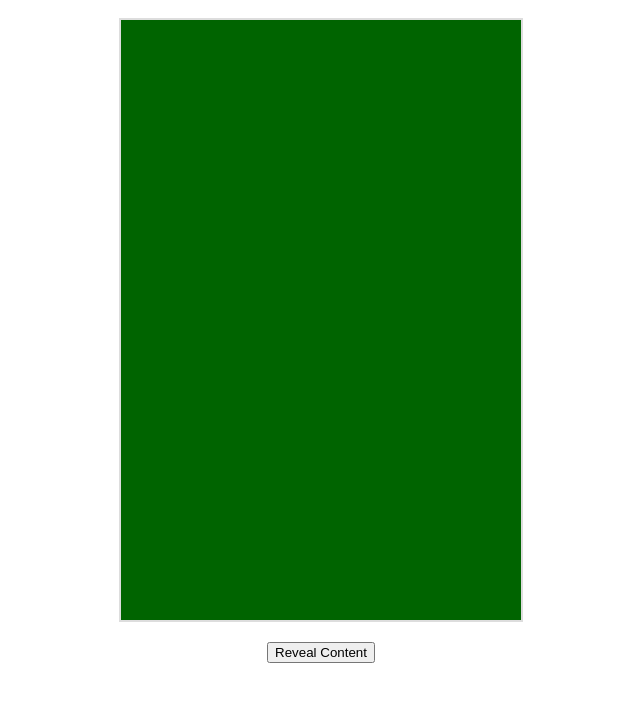
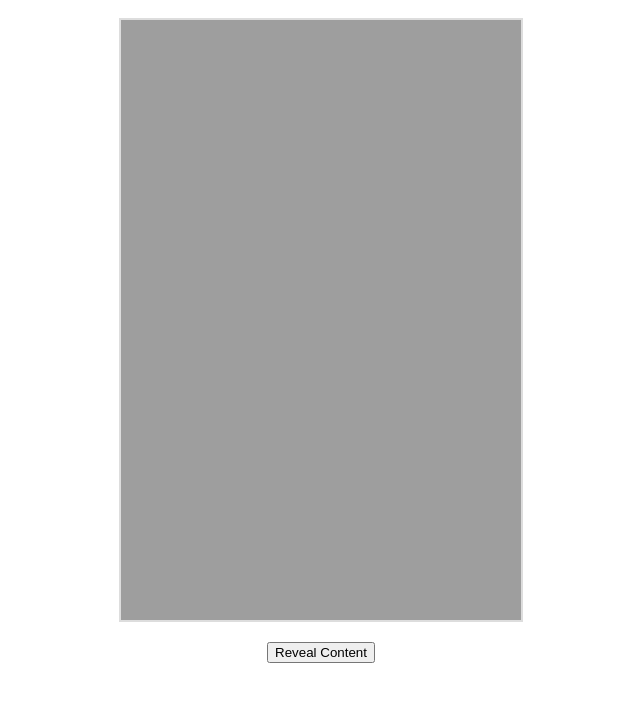
Before and after one commit to marcgv17/scratch-photo-reveal, a plain HTML site: page docs/index.html in a window 1280 px wide. Shown: the part 60-762 px from the top of the page, without its empty margins (319-959 px from the left). Drawn offline with Linux system fonts and the light colour scheme.

Commit message:
Update index.html

```diff
--- a/docs/index.html
+++ b/docs/index.html
@@ -36,19 +36,15 @@
     image.src = "photo.jpg"; // Replace with correct path
     image.onload = () => {
       ctx.drawImage(image, 0, 0, canvas.width, canvas.height);
-      applyScratchOverlay();
+    //  applyScratchOverlay();
     };
     image.onerror = () => alert("Image could not be loaded. Check the source!");
 
     function applyScratchOverlay() {
-      console.log("Applying scratch overlay");
-      // Set the composite operation to default
-      ctx.globalCompositeOperation = "source-over";
-      // Apply a solid color overlay
+      ctx.globalCompositeOperation = "source-over"; // Normal blending
       ctx.fillStyle = "#006400"; // Dark green overlay
-      ctx.fillRect(0, 0, canvas.width, canvas.height);
-      // Set the composite operation for scratching
-      ctx.globalCompositeOperation = "destination-out";
+      ctx.fillRect(0, 0, canvas.width, canvas.height); // Cover the image
+      ctx.globalCompositeOperation = "destination-out"; // Change blending mode for scratches
     }
 
     // Variables to track user interaction
```
